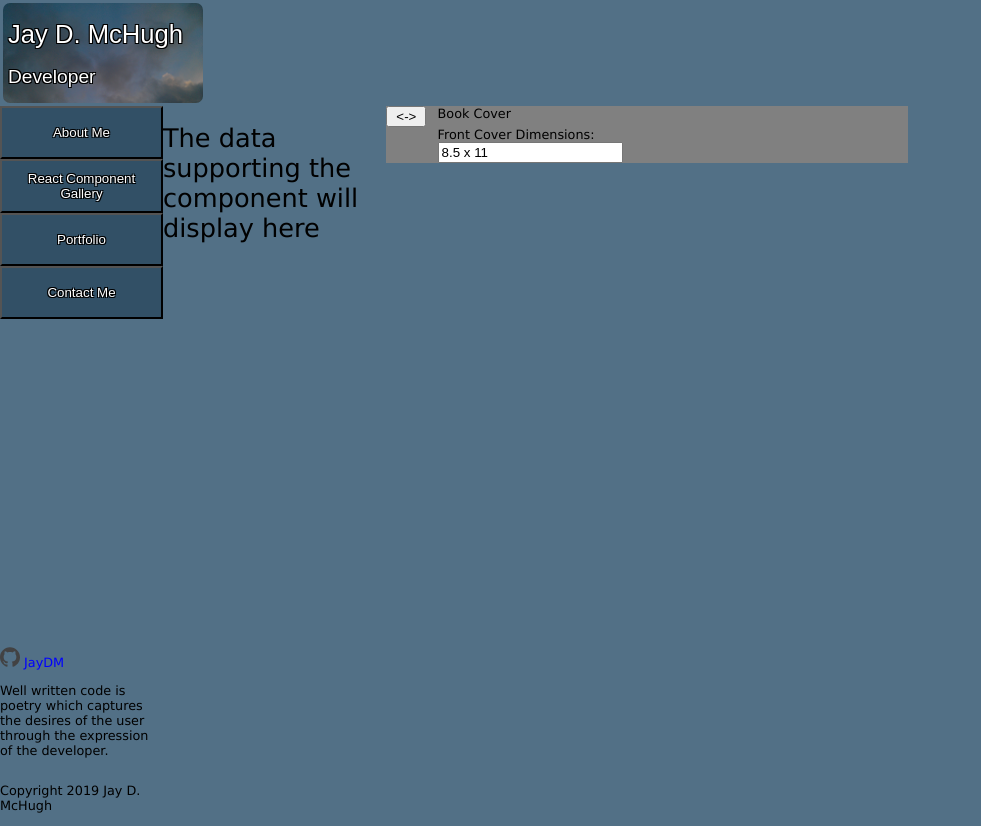
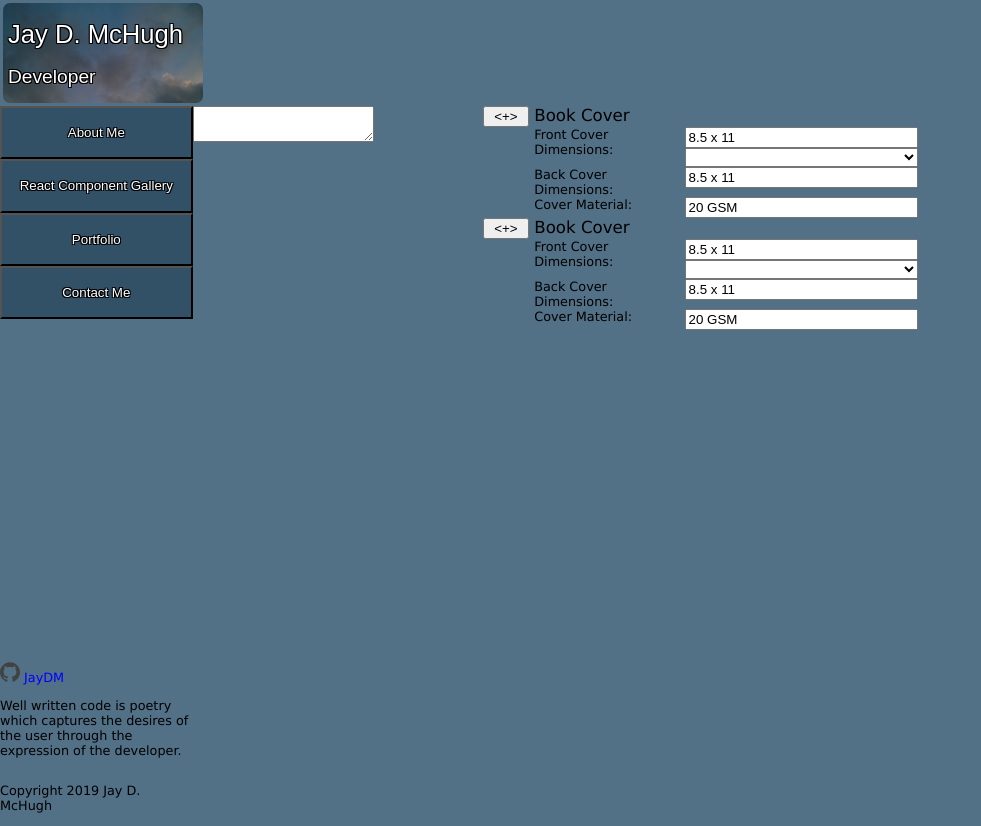
Before and after one commit to jaydm/jdm-portfolio, a React (Create React App) app: page / in a window 1280 px wide. Shown: the whole page, without its empty margins (0-981 px from the left). Built offline with nearby package versions, Linux system fonts and the light colour scheme.

Commit message:
First fully (except for collapsing) version of dynamic component w/ update and beginning CSS

```diff
--- a/src/components/gallery/DynamicComponentWrapper.js
+++ b/src/components/gallery/DynamicComponentWrapper.js
@@ -2,30 +2,30 @@ import React from 'react';
 
 import './gallery.scss';
 
-import dataFormat from './dynamicComponent/dataFormat'
+import dataFormat1 from './dynamicComponent/dataFormat1'
+import dataFormat2 from './dynamicComponent/dataFormat2'
+
 import DynamicComponent from './dynamicComponent/DynamicComponent';
 
 class DynamicComponentWrapper extends React.Component {
   constructor(props) {
     super(props);
 
-    this.handleChange = this.handleChange.bind(this)
-  }
-
-  handleChange(event) {
-    const { name, value, type, checked } = event.target
-
-    type === "checkbox" ? this.setState({ [name]: checked }) : this.setState({ [name]: value })
+    this.state = {
+      dataFormat1: dataFormat1,
+      dataFormat2: dataFormat2
+    }
   }
 
   render() {
     return (
       <div className='gallery--container'>
         <div className='gallery--backup'>
-          <h1>The data supporting the component will display here</h1>
+          <textarea value={JSON.stringify(this.state.dataFormat, undefined, 2)}></textarea>
         </div>
         <div className='gallery--show'>
-          <DynamicComponent dataFormat={dataFormat} handleChange={this.handleChange} />
+          <DynamicComponent dataFormat={this.state.dataFormat1} />
+          <DynamicComponent dataFormat={this.state.dataFormat2} />
         </div>
       </div>
     )
--- a/src/components/gallery/dynamicComponent/DC.scss
+++ b/src/components/gallery/dynamicComponent/DC.scss
@@ -1,33 +1,52 @@
 .dcc--container {
   display: grid;
-  grid-template-columns: 4em auto;
-
-  background-color: grey;
-}
-
-.dcc--attribute--container {
-  display: grid;
+  width: 100%;
+  grid-template-columns: auto 2fr 3fr;
+  grid-template-areas:
+    "twistie name ."
+    ". label data"
+    ". label data"
+    ". label data"
+    ". label data"
+    ". label data"
+    ". label data"
+    ". label data"
+    ". label data"
+    ". label data"
+    ". label data"
+    ". label data"
+    ". label data"
+    ". label data"
+    ". label data"
+    ". label data"
+    ". label data"
+    ". label data";
 }
 
 .dcc--twistie {
-  display: grid;
   grid-area: "twistie";
 
   justify-self: start;
 
   button {
-    width: 3em;
+    width: 3.5em;
   }
 }
 
 .dcc--name {
   grid-area: "name";
+  grid-column: 2 / 4;
+  font-size: 1.3em;
+  margin-left: 5px;
 }
 
 .dcc--label {
   grid-area: "label";
+  margin-left: 5px;
 }
 
 .dcc--data {
   grid-area: "data";
+  display: flex;
+  flex-direction: column;
 }
--- a/src/components/gallery/dynamicComponent/DynamicComponent.js
+++ b/src/components/gallery/dynamicComponent/DynamicComponent.js
@@ -3,51 +3,105 @@ import React from 'react';
 import './DC.scss';
 
 function AttributeText(props) {
+  const data = props.data
+  const componentName = props.cname
+  const attributeIndex = props.ndx
+
+  const textName = componentName + '.' + attributeIndex + '.input'
+
+  const onChange = props.onChange
+
+  console.log(data)
+  console.log(componentName)
+  console.log(attributeIndex)
+  console.log(textName)
+
   return (
     <React.Fragment>
-      <div className='dcc--label'>{props.data.fieldLabel}:</div>
-      <div className='dcc--data'></div>
+      <div></div>
+      <div className='dcc--label'>{data.label}:</div>
       <div className='dcc--data'>
         <input
           type='text'
-          id={props.data.fieldID}
-          name={props.data.fieldName + '-' + props.data.fieldID}
-          value={props.data.fieldValue}
-          length={props.data.fieldLength}
-          onChange={props.changeHandler} />
+          id={textName}
+          data_attribute_index={attributeIndex}
+          data_attribute_type='text'
+          value={data.value}
+          length={data.len}
+          onChange={onChange} />
       </div>
     </React.Fragment>
   )
 }
 
+function SelectOption(selectOption, index) {
+  return <option value={selectOption} key={index}></option>
+}
+
 function AttributeSelect(props) {
+  const data = props.data
+  const componentName = props.cname
+  const attributeIndex = props.ndx
+
+  const selectName = componentName + '.' + attributeIndex + '.select'
+
+  const onChange = props.onChange
+
+  console.log(data)
+  console.log(componentName)
+  console.log(attributeIndex)
+  console.log(selectName)
+
   return (
     <React.Fragment>
-      <div className='dcc--label'>{props.data.fieldLabel}:</div>
+      <div></div>
+      <div className='dcc--label'>{data.label}:</div>
       <div className='dcc--data'>
-        <select onChange={props.changeHandler} value={props.data.fieldValue}>
-          {props.data.fieldOptions.length > 0 && props.data.fieldOptions.map(option => <option value={option}>{option}</option>)}
-        </select>
+        {(data.options.length === 0 ? null :
+          <select value={data.value} data_attribute_index={attributeIndex} data_attribute_type='text' onChange={onChange}>
+            {data.options.map((selectOption, index) => SelectOption(selectOption, index))}
+          </select>
+        )}
       </div>
     </React.Fragment>
   )
 }
 
+// this function receives an attribute
 function AttributeMixed(props) {
+  const data = props.data
+  const componentName = props.cname
+  const attributeIndex = data.sequence
+
+  const textName = componentName + '.' + attributeIndex + '.input'
+  const selectName = componentName + '.' + attributeIndex + '.select'
+
+  const onChange = props.onChange
+
+  console.log(data)
+  console.log(componentName)
+  console.log(attributeIndex)
+  console.log(textName)
+  console.log(selectName)
+
   return (
     <React.Fragment>
-      <div className='dcc--label'>{props.data.fieldLabel}:</div>
+      <div></div>
+      <div className='dcc--label'>{data.label}:</div>
       <div className='dcc--data'>
         <input
           type='text'
-          id={props.data.fieldID}
-          name={props.data.fieldName + '-' + props.data.fieldID}
-          value={props.data.fieldValue}
-          length={props.data.fieldLength}
-          onChange={props.data.changeHandler} />
-        <select onChange={props.changeHandler} value={props.data.fieldValue}>
-          {props.data.fieldOptions.length > 0 && props.data.fieldOptions.map(option => <option value={option}>{option}</option>)}
-        </select>
+          id={textName}
+          data_attribute_index={attributeIndex}
+          data_attribute_type='text'
+          value={data.value}
+          length={data.len}
+          onChange={onChange} />
+        {(data.options.length === 0 ? null :
+          <select value={data.value} data_attribute_index={attributeIndex} data_attribute_type='select' onChange={onChange}>
+            {data.options.map((selectOption, index) => SelectOption(selectOption, index))}
+          </select>
+        )}
       </div>
     </React.Fragment>
   )
@@ -56,51 +110,73 @@ function AttributeMixed(props) {
 function AttributeEmpty() {
   return (
     <React.Fragment>
+      <div></div>
       <div className='dcc--label'></div>
       <div className='dcc--data'></div>
     </React.Fragment>
   )
 }
 
+function Attribute(componentName, attribute, onChange) {
+  switch (attribute.type) {
+    case 'AttributeText':
+      return <AttributeText cname={componentName} data={attribute} onChange={onChange} />
+    case 'AttributeSelect':
+      return <AttributeSelect cname={componentName} data={attribute} onChange={onChange} />
+    case 'AttributeMixed':
+      return <AttributeMixed cname={componentName} data={attribute} onChange={onChange} />
+    default:
+      return <AttributeEmpty />
+  }
+
+}
+
 function ComponentAttributes(props) {
-  console.log('Entering componentAttributes function...')
-  console.log(props)
+  if (props.isCollapsed) return null
 
-  if (props.data.isCollapsed) return null
+  const data = props.data
+  const componentName = `${data.class.name}.${data.componentID}`
 
-  return props.data.componentAttributes.map((attribute) => {
-    switch (attribute.fieldType) {
-      case 'AttributeText':
-        return <AttributeText data={attribute} />
-      case 'AttributeSelect':
-        return <AttributeSelect data={attribute} />
-      case 'AttributeMixed':
-        return <AttributeMixed data={attribute} />
-      default:
-        return <AttributeEmpty />
-    }
-  })
+  return data.attributes.map(attribute => Attribute(componentName, attribute, props.onChange))
 }
 
 class DynamicComponent extends React.Component {
   constructor(props) {
     super(props)
 
-    console.log('Constructor props...')
-    console.log(props)
-
-    console.log('Number of attributes: ' + props.dataFormat.componentAttributes.length)
+    const data = props.dataFormat
 
     this.state = {
-      componentClass: props.dataFormat.componentClass,
-      componentLabel: props.dataFormat.componentLabel,
-      componentAttributes: props.dataFormat.componentAttributes,
-      isCollapsed: false
+      componentID: data.componentID,
+      class: data.class,
+      label: data.label,
+      attributes: data.attributes,
+      isCollapsed: true
     }
 
-    console.log('Number of attributes saved: ' + this.state.componentAttributes.length);
-    this.handleChange = this.props.handleChange.bind(this)
+    this.handleChange = this.handleChange.bind(this)
     this.toggleCollapsed = this.toggleCollapsed.bind(this)
+  }
+
+  handleChange(event) {
+    console.log(event)
+    console.log(event.target)
+
+    const data_attribute_index = event.target.attributes.getNamedItem('data_attribute_index').value - 1
+    const data_attribute_type = event.target.attributes.getNamedItem('data_attribute_type').value
+    const newValue = event.target.value
+
+    console.log('Handling changes...')
+    console.log('Attribute Index: ' + data_attribute_index)
+    console.log('Attribute Type: ' + data_attribute_type)
+
+    console.table(this.state)
+
+    let newState = this.state;
+
+    newState.attributes[data_attribute_index].value = newValue
+
+    this.setState(newState)
   }
 
   toggleCollapsed() {
@@ -108,21 +184,16 @@ class DynamicComponent extends React.Component {
   }
 
   render() {
-    console.log('Entering render method...')
-
-    if (this.state.componentAttributes.length === 0) return null
-
-    console.log('There are attributes to print...')
+    if (this.state.attributes.length === 0) return null
 
     return (
       <div className='dcc--container' >
         <div className='dcc--twistie'>
           <button onClick={this.toggleCollapsed}>{this.state.isCollapsed ? '<+>' : '<->'}</button>
         </div>
-        <div className='dcc--name'>{this.state.componentLabel}</div>
-        <div></div>
-        <ComponentAttributes data={this.state} />
-      </div >
+        <div className='dcc--name'>{this.state.label}</div>
+        <ComponentAttributes data={this.state} onChange={this.handleChange} />
+      </div>
     )
   }
 }
--- a/src/components/gallery/dynamicComponent/dataFormat.js
+++ /dev/null
@@ -1,19 +0,0 @@
-const dataFormat = {
-  "componentClass": "cover",
-  "componentLabel": "Book Cover",
-  "componentAttributes": [
-    {
-      "fieldID": "1.1.1",
-      "fieldName": "coverDimensionsFront",
-      "fieldLabel": "Front Cover Dimensions",
-      "fieldType": "AttributeText",
-      "fieldLength": 20,
-      "fieldValue": "8.5 x 11",
-      "fieldOptions": [
-      ],
-      "order": 1
-    }
-  ]
-}
-
-export default dataFormat
--- /dev/null
+++ b/src/components/gallery/dynamicComponent/dataFormat1.js
@@ -0,0 +1,51 @@
+const dataFormat = {
+  "componentID": 1,
+  "label": "Book Cover",
+  "class": {
+    "id": 1,
+    "name": "cover"
+  },
+  "attributes": [
+    {
+      "id": "1",
+      "name": "coverDimensionsFront",
+      "label": "Front Cover Dimensions",
+      "type": "AttributeMixed",
+      "len": 20,
+      "value": "8.5 x 11",
+      "options": [
+        "3 x 3",
+        "6 x 6",
+        "8.5 x 11",
+        "11 x 11"
+      ],
+      "sequence": 1
+    },
+    {
+      "id": "2",
+      "name": "coverDimensionsBack",
+      "label": "Back Cover Dimensions",
+      "type": "AttributeMixed",
+      "len": 20,
+      "value": "8.5 x 11",
+      "options": [
+
+      ],
+      "sequence": 2
+    },
+    {
+      "id": "3",
+      "name": "coverMaterialFront",
+      "label": "Cover Material",
+      "type": "AttributeMixed",
+      "len": 20,
+      "value": "20 GSM",
+      "options": [
+
+      ],
+      "sequence": 3
+    }
+  ]
+}
+
+export default dataFormat
--- /dev/null
+++ b/src/components/gallery/dynamicComponent/dataFormat2.js
@@ -0,0 +1,51 @@
+const dataFormat = {
+  "componentID": 1,
+  "label": "Book Cover",
+  "class": {
+    "id": 1,
+    "name": "cover"
+  },
+  "attributes": [
+    {
+      "id": "1",
+      "name": "coverDimensionsFront",
+      "label": "Front Cover Dimensions",
+      "type": "AttributeMixed",
+      "len": 20,
+      "value": "8.5 x 11",
+      "options": [
+        "3 x 3",
+        "6 x 6",
+        "8.5 x 11",
+        "11 x 11"
+      ],
+      "sequence": 1
+    },
+    {
+      "id": "2",
+      "name": "coverDimensionsBack",
+      "label": "Back Cover Dimensions",
+      "type": "AttributeMixed",
+      "len": 20,
+      "value": "8.5 x 11",
+      "options": [
+
+      ],
+      "sequence": 2
+    },
+    {
+      "id": "3",
+      "name": "coverMaterialFront",
+      "label": "Cover Material",
+      "type": "AttributeMixed",
+      "len": 20,
+      "value": "20 GSM",
+      "options": [
+
+      ],
+      "sequence": 3
+    }
+  ]
+}
+
+export default dataFormat
--- a/src/components/gallery/gallery.scss
+++ b/src/components/gallery/gallery.scss
@@ -1,6 +1,7 @@
 .gallery--container {
   display: grid;
-  grid-template-columns: 30% auto;
+  width: 100%;
+  grid-template-columns: 2fr 3fr;
 }
 
 .gallery--backup {
```
